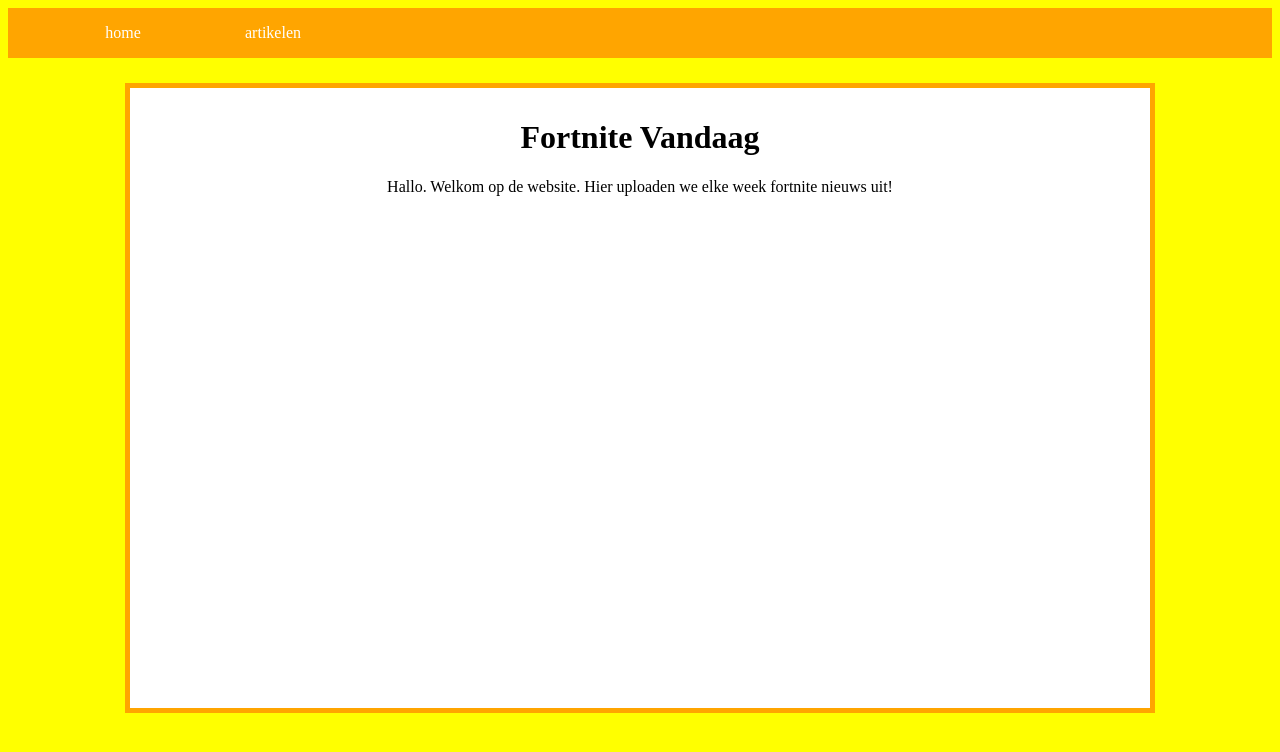
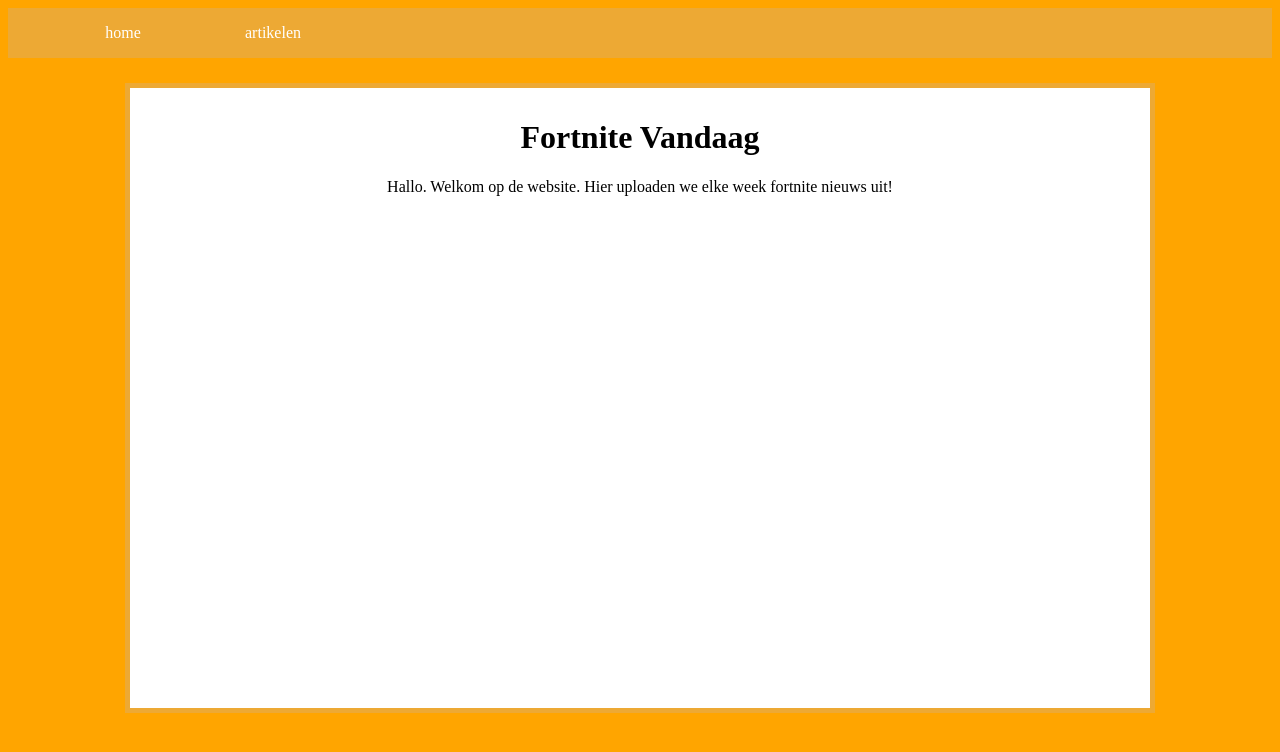
Before and after one commit to BeGamess/FortniteVandaag, a plain HTML site: page index.html in a window 1280 px wide. Drawn offline with Linux system fonts and the light colour scheme.

Commit message:
Update index.html

```diff
--- a/index.html
+++ b/index.html
@@ -20,7 +20,7 @@
 <style>
 
   body {
-    background-color: yellow;
+    background-color: orange;
     text-align: center;
   }
   #main {
@@ -28,11 +28,11 @@
     height: 600px;
     background: #ffffff;
     margin: 25px auto;
-    border: solid 5px orange;
+    border: solid 5px #eda934;
     padding: 10px;
 }
   nav {
-background-color: orange;
+background: #eda934;
 height: 50px;
 }
 nav ul li {
@@ -48,6 +48,6 @@ line-height: 50px;
 display: block;
 }
 li a:hover {
-background: #brown;
+background-color: orange;
 }
 </style>
```
